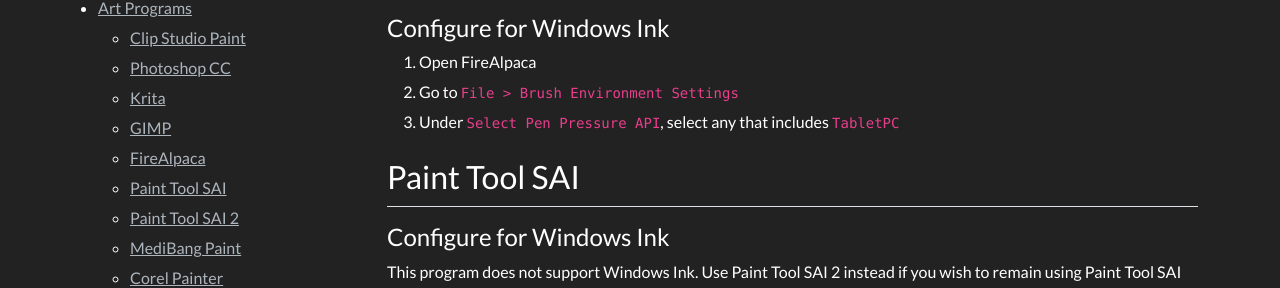
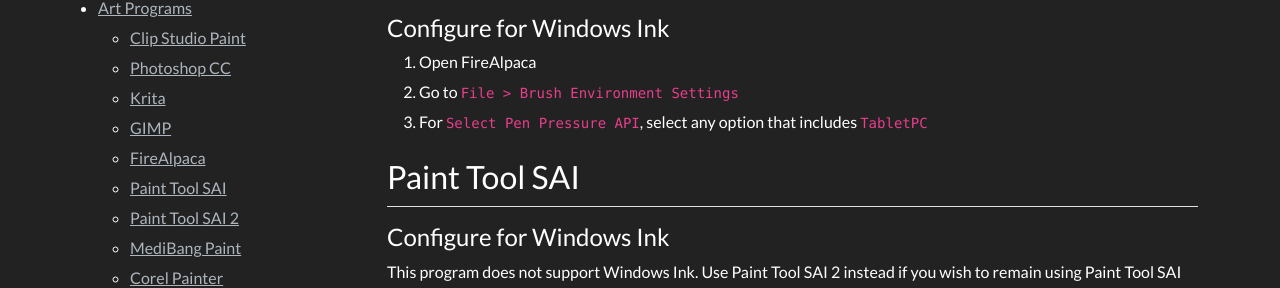
Before and after one commit to OpenTabletDriver/opentabletdriver.github.io, a Jekyll site: the page built from site/_wiki/FAQ/WindowsAppSpecific.md, in a window 1280 px wide and 900 px high, scrolled down 2662 px. Shown: the part 148-436 px from the top of the window. Built offline with Jekyll 4.4.1, drawn with Linux system fonts in a browser that asks for light colours; nearby versions of some CDN libraries; comment, search, counter and statistics services are not loaded.

Commit message:
Improve wording for FireAlpaca instructions
Co-authored-by: Kuuuube <61125188+Kuuuube@users.noreply.github.com>

```diff
--- a/site/_wiki/FAQ/WindowsAppSpecific.md
+++ b/site/_wiki/FAQ/WindowsAppSpecific.md
@@ -104,7 +104,7 @@ Use GIMP 2.99 to have Windows Ink support. GIMP 2.10 and below does not support
 
 1. Open FireAlpaca
 2. Go to `File > Brush Environment Settings`
-3. Under `Select Pen Pressure API`, select any that includes `TabletPC`
+3. For `Select Pen Pressure API`, select any option that includes `TabletPC`
 
 ### Paint Tool SAI
 
```
